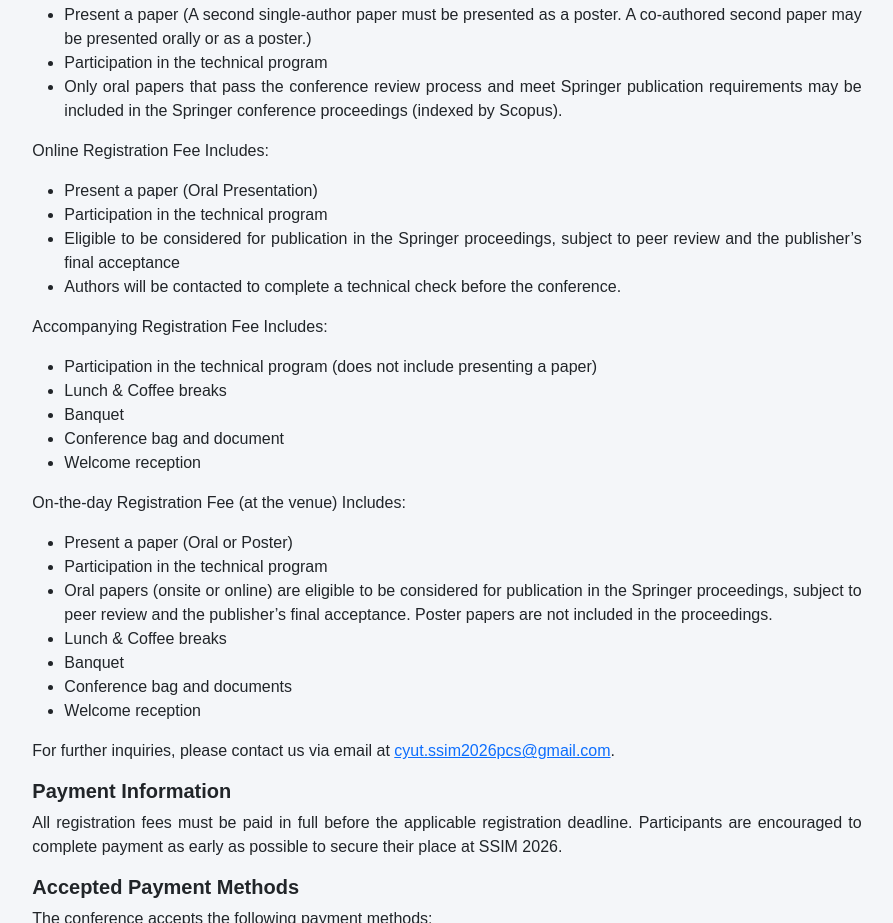
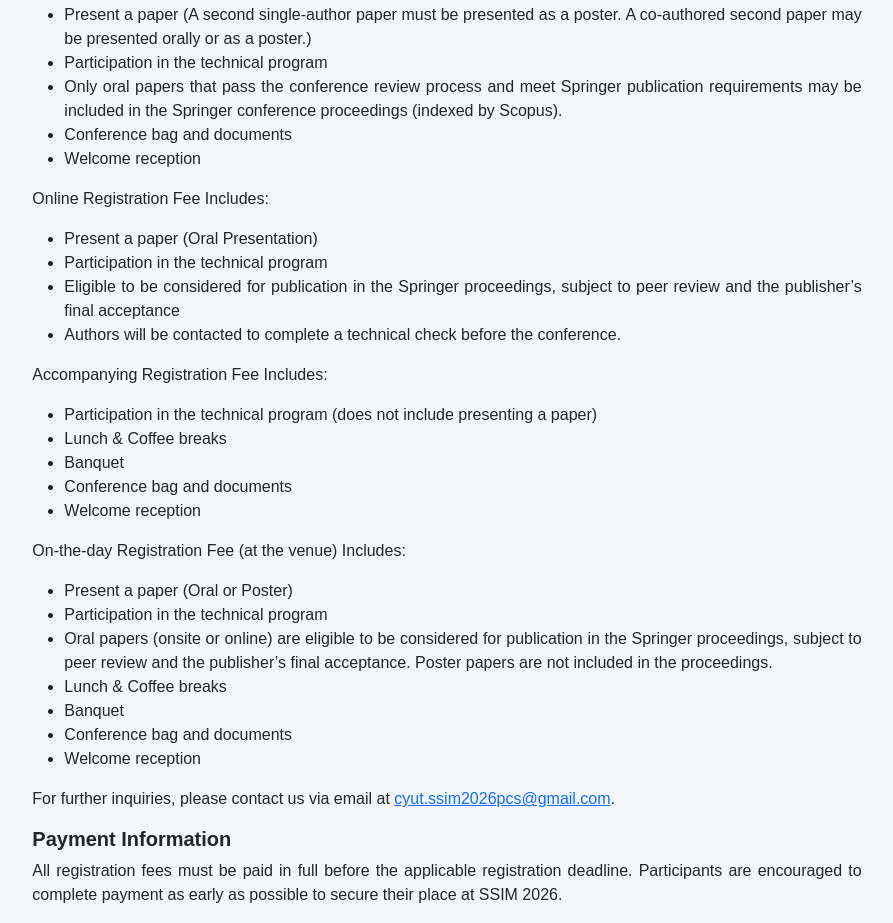
Before and after one commit to ssim2026/ssim2026.github.io, a plain HTML site: page Regis.html in a window 1280 px wide. Shown: the part 1300-2223 px from the top of the page, without its empty margins (333-1226 px from the left). Drawn offline with nearby package versions, Linux system fonts and the light colour scheme.

Commit message:
Add files via upload

```diff
--- a/Regis.html
+++ b/Regis.html
@@ -406,6 +406,10 @@ border-left: 4px solid #4FC3F7;
             <li>Present a paper (A second single-author paper must be presented as a poster. A co-authored second paper may be presented orally or as a poster.)</li>
             <li>Participation in the technical program</li>
             <li>Only oral papers that pass the conference review process and meet Springer publication requirements may be included in the Springer conference proceedings (indexed by Scopus).</li>
+            <li>
+                Conference bag and documents
+            </li>
+            <li>Welcome reception</li>
         </ul>
         <p>Online Registration Fee Includes:</p>
         <ul>
@@ -420,7 +424,7 @@ border-left: 4px solid #4FC3F7;
             <li>Participation in the technical program (does not include presenting a paper)</li>
             <li>Lunch & Coffee breaks</li>
             <li>Banquet</li>
-            <li>Conference bag and document</li>
+            <li>Conference bag and documents</li>
             <li>Welcome reception</li>
         </ul>
         <p>On-the-day Registration Fee (at the venue) Includes:</p>
```
